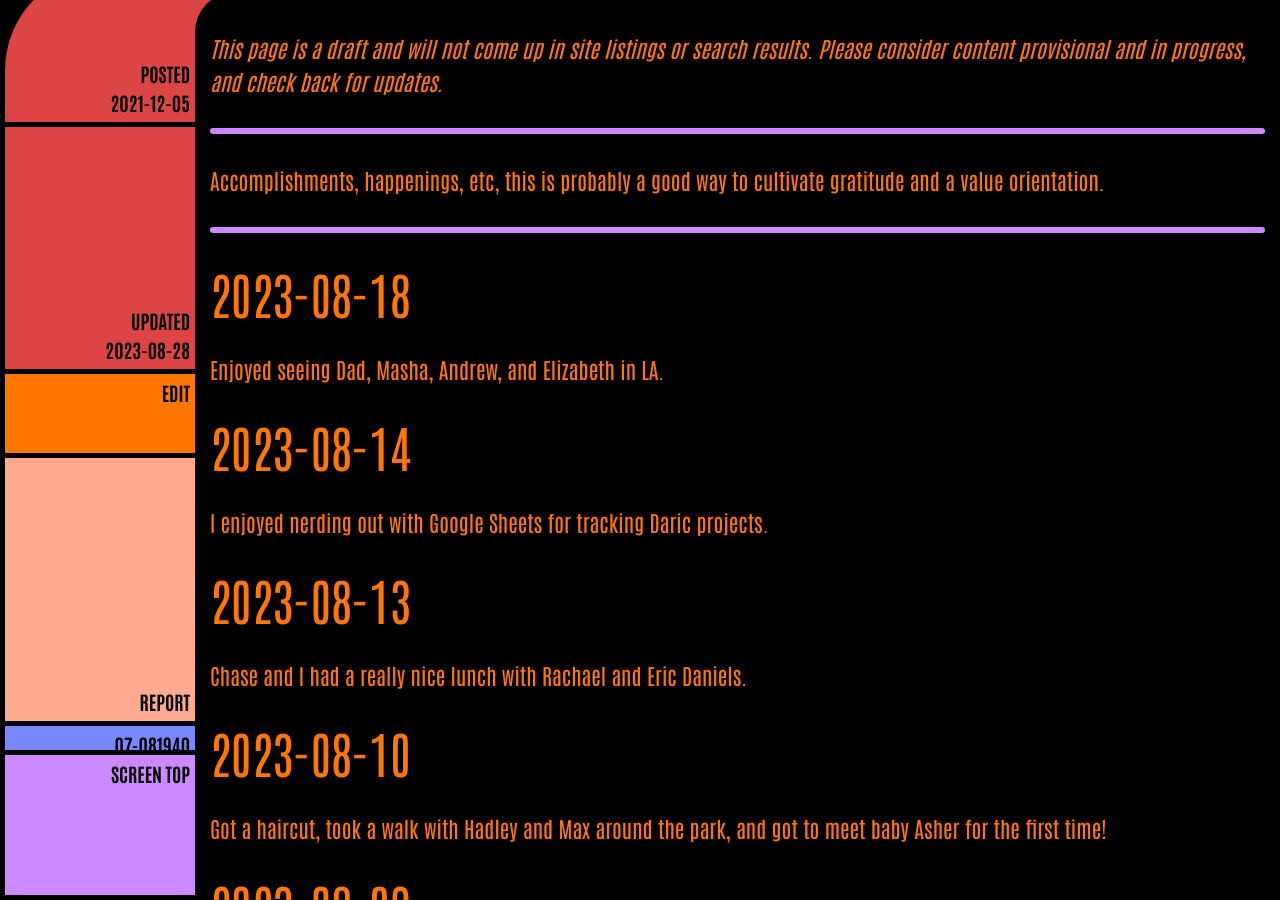
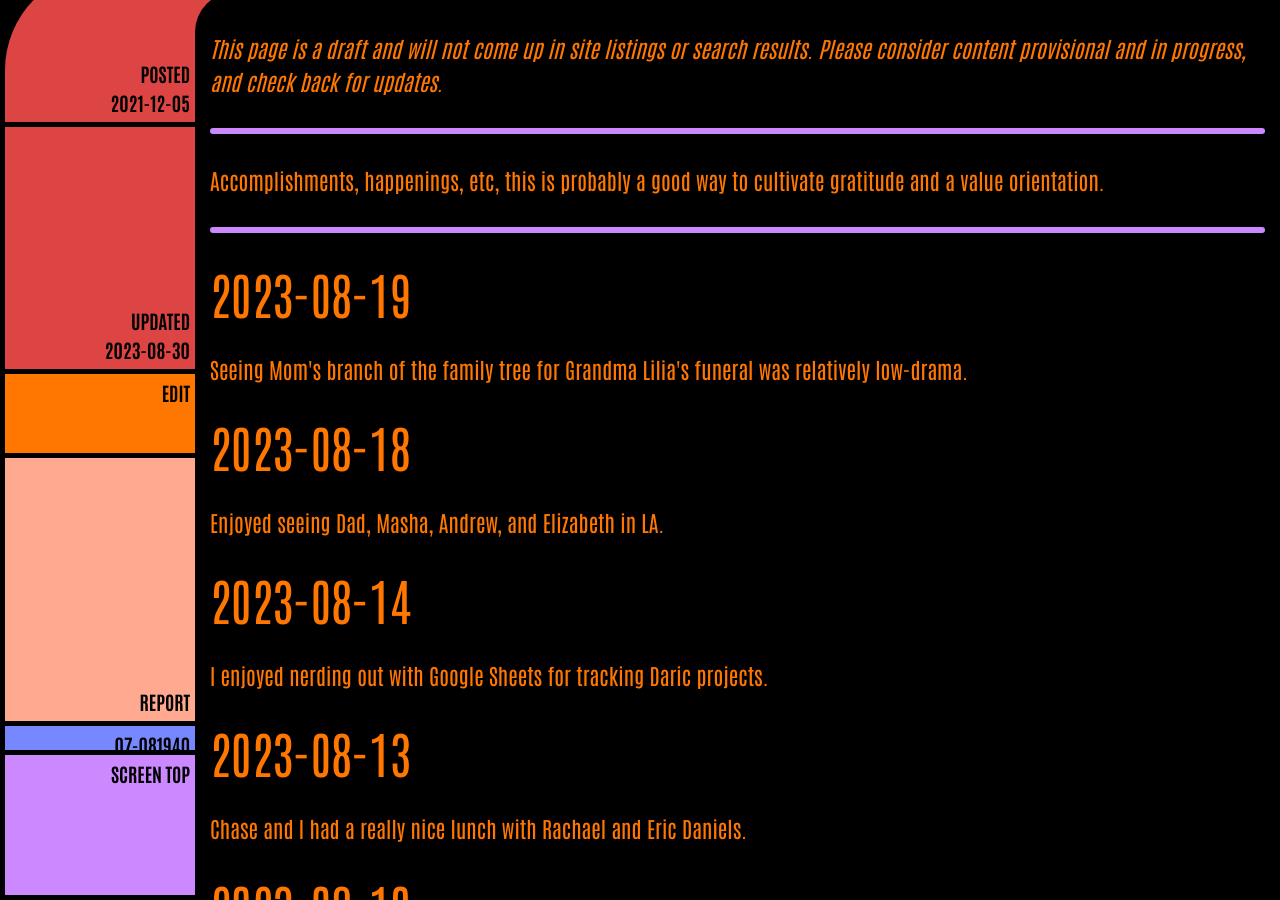
Before and after one commit to ArthurZey/arthurzey.github.io, a Jekyll site: the page built from _pages/one-good-thing.md, in a window 1280 px wide and 900 px high, scrolled down 333 px. Built offline with Jekyll 4.4.1, drawn with Linux system fonts in a browser that asks for light colours.

Commit message:
added 2023-08-19

```diff
--- a/_pages/one-good-thing.md
+++ b/_pages/one-good-thing.md
@@ -2,12 +2,14 @@
 title: One Good Thing
 description: "Accomplishments, happenings, etc, this is probably a good way to cultivate gratitude and a value orientation."
 date: "2021-12-05"
-last_modified_at: "2023-08-28T16:17:19+00:00"
+last_modified_at: "2023-08-30T10:57:14+00:00"
 tags:
   - happenings
   - draft
 sitemap: false
 ---
+## 2023-08-19
+Seeing Mom's branch of the family tree for Grandma Lilia's funeral was relatively low-drama.
 
 ## 2023-08-18
 Enjoyed seeing Dad, Masha, Andrew, and Elizabeth in LA.
```
